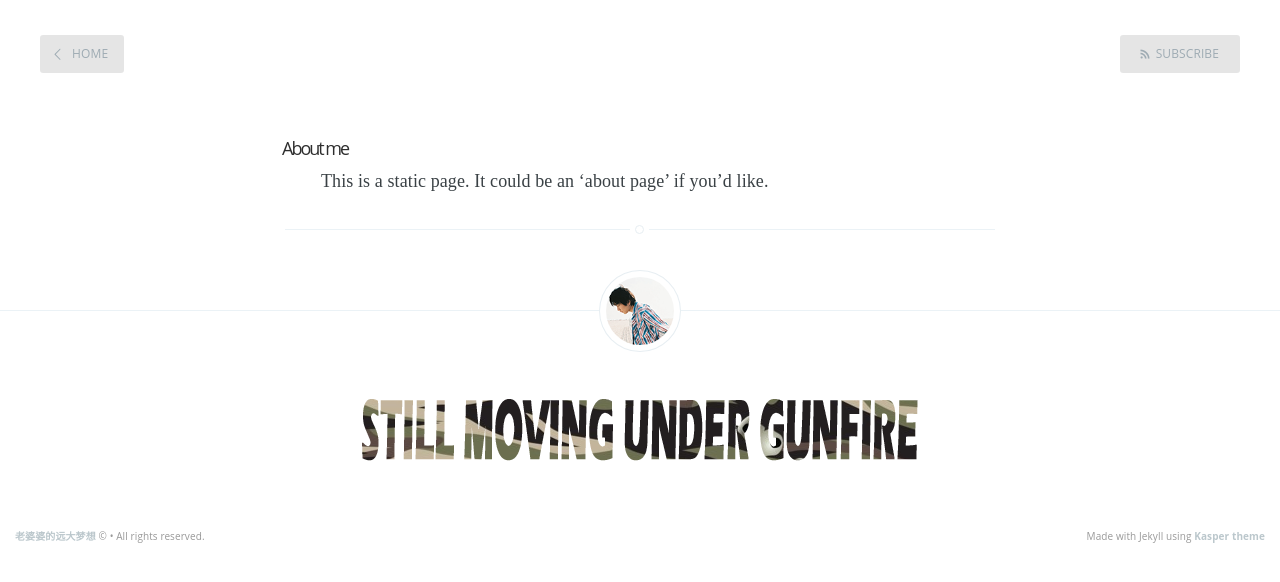
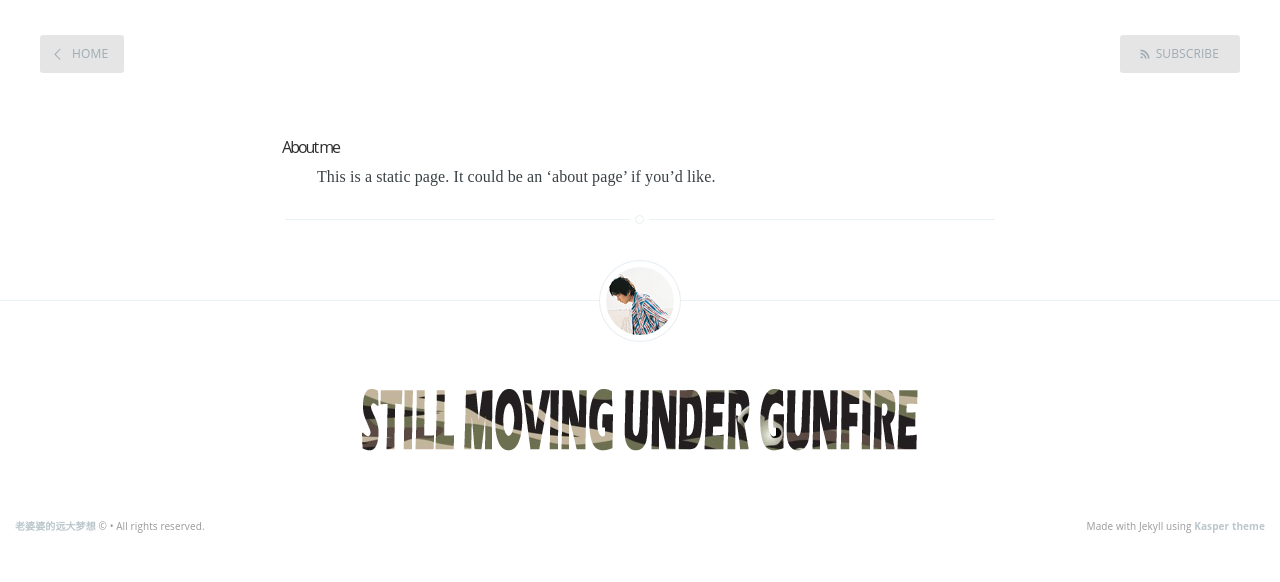
Before and after one commit to binnng/i, a Jekyll site: the page built from about.md, in a window 1280 px wide. Shown: the top 582 px of the page. Built offline with Jekyll 4.4.1, drawn with Linux system fonts in a browser that asks for light colours.

Commit message:
马来西亚

```diff
--- a/assets/css/screen.css
+++ b/assets/css/screen.css
@@ -178,7 +178,7 @@ body {
     max-height: 100%;
     font-family: "Merriweather", serif;
     letter-spacing: 0.01rem;
-    font-size: 1.8rem;
+    font-size: 1.6rem;
     line-height: 1.75em;
     color: #3A4145;
     -webkit-font-feature-settings: 'kern' 1;
```
